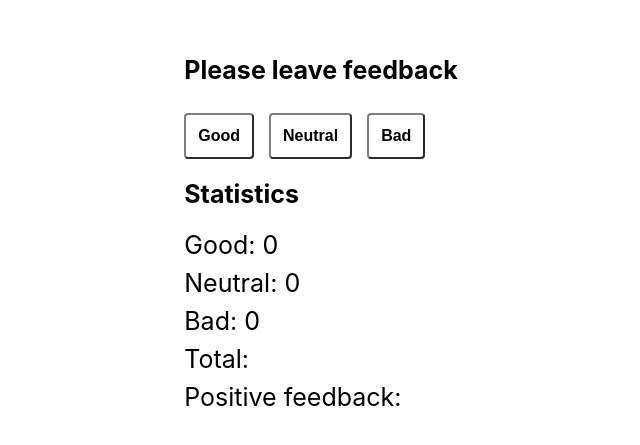
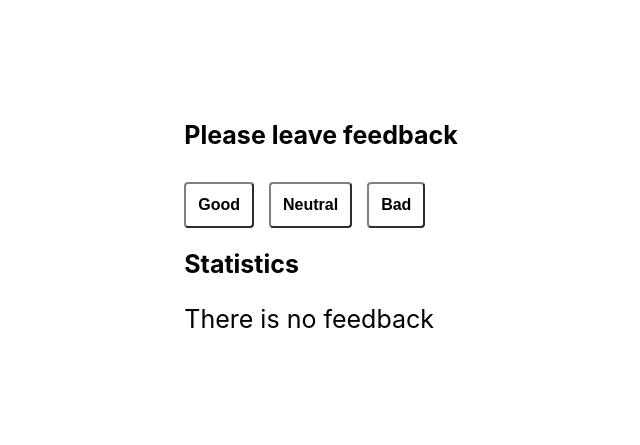
Before and after one commit to YTyndyk/goit-react-hw-02-feedback, a React (Create React App) app: page / in a window 1280 px wide. Shown: the part 171-616 px from the top of the page, without its empty margins (319-959 px from the left). Built offline with nearby package versions, Linux system fonts and the light colour scheme.

Commit message:
add functional

```diff
--- a/src/components/Feedback/Feedback.jsx
+++ b/src/components/Feedback/Feedback.jsx
@@ -1,6 +1,9 @@
 import css from './Feedback.module.css';
 import React from 'react';
+import Statistics from './Statistics';
 import FeedbackOptions from './FeedbackOptions';
+import Section from './Section';
+import Title from './Title';
 
 class Feedback extends React.Component {
   state = {
@@ -10,7 +13,6 @@ class Feedback extends React.Component {
   };
 
   onLeaveFeedback = e => {
-    console.log(e.target.textContent);
     const obj = e.target.textContent.toLocaleLowerCase();
     switch (obj) {
       case 'good':
@@ -28,26 +30,28 @@ class Feedback extends React.Component {
         break;
     }
   };
+  countTotalFeedback = ({ good, neutral, bad }) => good + neutral + bad;
+  countPositiveFeedbackPercentage = ({ good }) =>
+    Math.round((good / this.countTotalFeedback(this.state)) * 100);
 
   render() {
-    // const state = this.state;
-    // const { good, neutral, bad } = state;
-    // const total = good + neutral + bad;
-    // const positivePercentage = ((good / total) * 100).toFixed([0]);
+    const { good, neutral, bad } = this.state;
     return (
-      <div>
-        <h1 className={css.title}>Please leave feedback</h1>
-        <FeedbackOptions onLeaveFeedback={this.onLeaveFeedback} />
-        <div>
-          <h2 className={css.title}>Statistics</h2>
-          <p className={css.feedbackCounter}>Good: {this.state.good}</p>
-          <p className={css.feedbackCounter}>Neutral: {this.state.neutral}</p>
-          <p className={css.feedbackCounter}>Bad: {this.state.bad}</p>
-        </div>
-        <div>
-          <p className={css.feedbackCounter}>Total: </p>
-          <p className={css.feedbackCounter}>Positive feedback: </p>
-        </div>
+      <div className={css.profile}>
+        <Section title="Please leave feedback">
+          <FeedbackOptions onLeaveFeedback={this.onLeaveFeedback} />
+        </Section>
+        <Section title="Statistics">
+          <Statistics
+            good={good}
+            neutral={neutral}
+            bad={bad}
+            countTotalFeedback={this.countTotalFeedback(this.state)}
+            countPositiveFeedbackPercentage={this.countPositiveFeedbackPercentage(
+              this.state
+            )}
+          />
+        </Section>
       </div>
     );
   }
--- a/src/components/Feedback/Feedback.module.css
+++ b/src/components/Feedback/Feedback.module.css
@@ -1,3 +1,8 @@
+.profile {
+  display: flex;
+  flex-direction: column;
+}
+
 .title {
   font-size: 25px;
 }
--- a/src/components/Feedback/FeedbackOptions.jsx
+++ b/src/components/Feedback/FeedbackOptions.jsx
@@ -1,5 +1,4 @@
 import css from './Feedback.module.css';
-import React from 'react';
 
 const FeedbackOptions = ({ onLeaveFeedback }) => (
   <div>
--- /dev/null
+++ b/src/components/Feedback/Notification.js
@@ -0,0 +1,5 @@
+import css from './Feedback.module.css';
+const Notification = () => {
+  return <p className={css.title}>There is no feedback</p>;
+};
+export default Notification;
--- /dev/null
+++ b/src/components/Feedback/Section.jsx
@@ -0,0 +1,10 @@
+import Title from './Title';
+export const Section = ({ title, children }) => {
+  return (
+    <section>
+      <Title title={title} />
+      {children}
+    </section>
+  );
+};
+export default Section;
--- /dev/null
+++ b/src/components/Feedback/Statistics.jsx
@@ -0,0 +1,28 @@
+import css from './Feedback.module.css';
+import Notification from './Notification';
+
+const Statistics = ({
+  good,
+  neutral,
+  bad,
+  countTotalFeedback,
+  countPositiveFeedbackPercentage,
+}) => (
+  <div>
+    {countTotalFeedback ? (
+      <ul>
+        <li className={css.feedbackCounter}>Good: {good}</li>
+        <li className={css.feedbackCounter}>Neutral: {neutral}</li>
+        <li className={css.feedbackCounter}>Bad: {bad}</li>
+        <li className={css.feedbackCounter}>Total: {countTotalFeedback}</li>
+        <li className={css.feedbackCounter}>
+          Positive feedback: {countPositiveFeedbackPercentage}%
+        </li>
+      </ul>
+    ) : (
+      <Notification message="There is no feedback"></Notification>
+    )}
+  </div>
+);
+
+export default Statistics;
--- /dev/null
+++ b/src/components/Feedback/Title.jsx
@@ -0,0 +1,6 @@
+import css from './Feedback.module.css';
+export const Title = ({ title }) => {
+  return <h2 className={css.title}>{title}</h2>;
+};
+
+export default Title;
```
